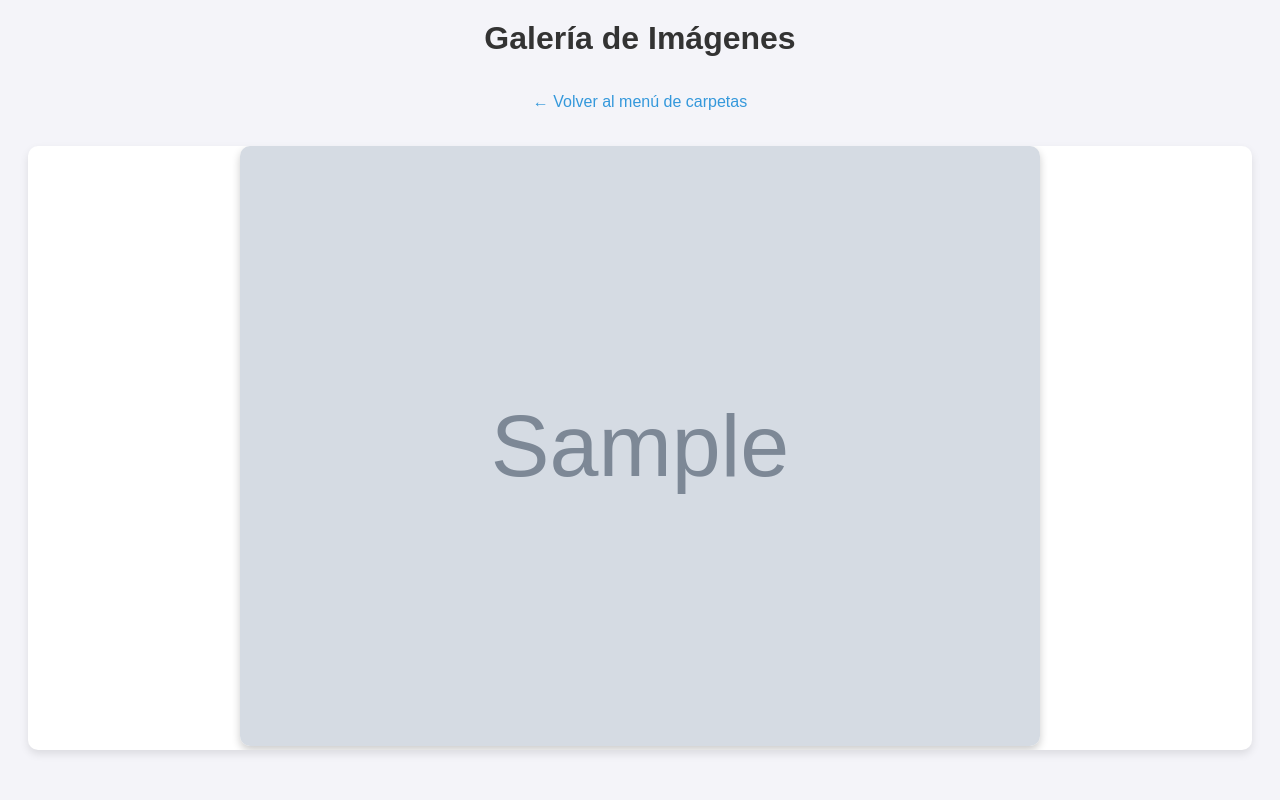
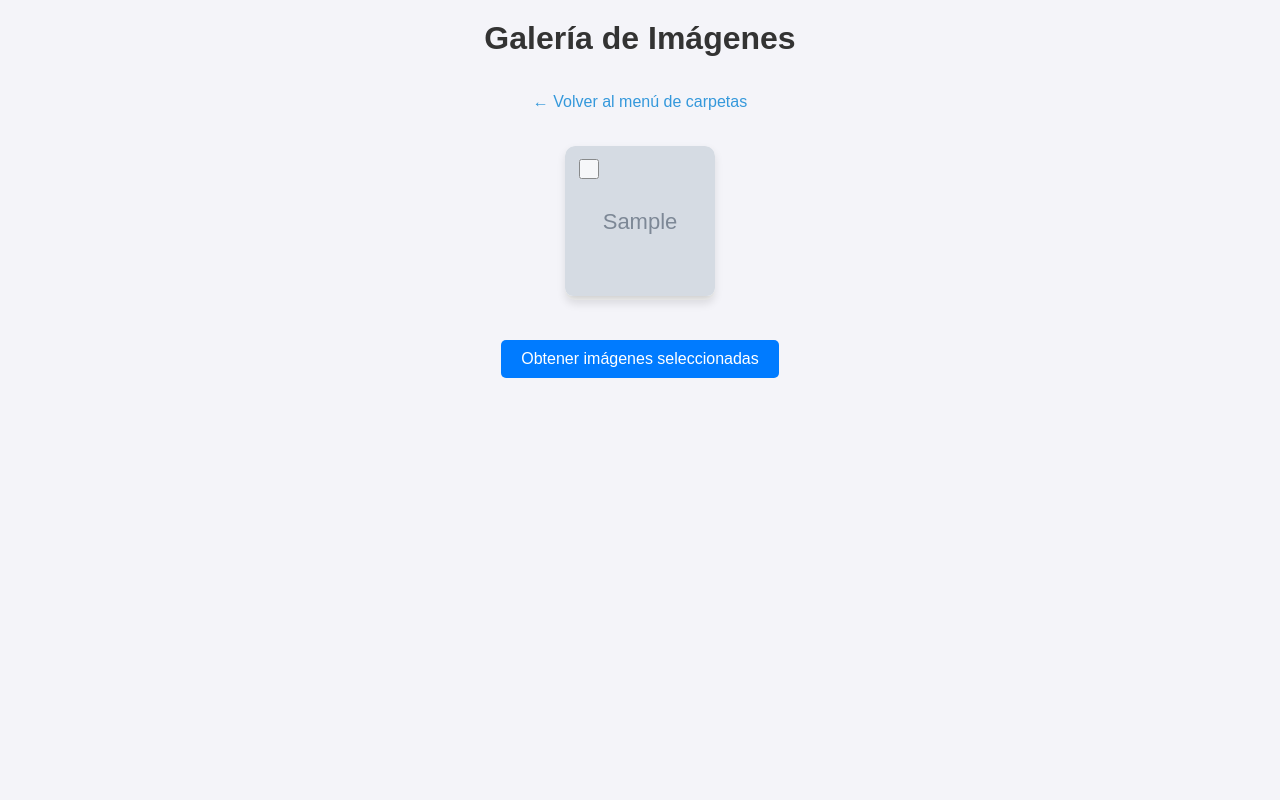
Before and after one commit to DiegoMedel-ai/endoscopy-cam, a Flask app: template templates/gallery.html in a window 1280 px wide. Run offline with Flask 3, Linux system fonts and the light colour scheme; the template is opened without the code that fills it: most values are stand-ins (such as "Sample title", 1, 10 or a date in 2020); grey boxes marked "Sample" are stand-in pictures; parts of the project's set-up code (start-up, migrations or seed data) failed here and were passed over.

Commit message:
Seleccion de fotos

```diff
--- a/templates/gallery.html
+++ b/templates/gallery.html
@@ -5,6 +5,107 @@
     <meta name="viewport" content="width=device-width, initial-scale=1.0">
     <title>Galería - {{ folder }}</title>
     <link rel="stylesheet" href="/static/css/styles.css">
+    <style>
+        .gallery-container {
+            display: flex;
+            flex-wrap: wrap;
+            gap: 10px;
+            justify-content: center;
+        }
+        .gallery-item {
+            position: relative;
+            display: inline-block;
+            transition: transform 0.3s ease-in-out;
+            cursor: pointer;
+        }
+        .gallery-item:hover {
+            transform: scale(1.1);
+        }
+        .gallery-item img {
+            width: 150px;
+            height: 150px;
+            object-fit: cover;
+            border-radius: 8px;
+            box-shadow: 0 4px 8px rgba(0, 0, 0, 0.2);
+        }
+        .image-checkbox {
+            position: absolute;
+            top: 10px;
+            left: 10px;
+            width: 20px;
+            height: 20px;
+            cursor: pointer;
+            z-index: 20;
+            opacity: 0.8;
+        }
+        .image-checkbox:checked + img {
+            border: 3px solid #4CAF50;
+            box-shadow: 0 4px 12px rgba(0, 255, 0, 0.5);
+        }
+        button {
+            display: block;
+            margin: 20px auto;
+            padding: 10px 20px;
+            font-size: 16px;
+            background-color: #007BFF;
+            color: white;
+            border: none;
+            border-radius: 5px;
+            cursor: pointer;
+            transition: background-color 0.3s;
+        }
+        button:hover {
+            background-color: #0056b3;
+        }
+        .modal {
+            display: none;
+            position: fixed;
+            top: 0;
+            left: 0;
+            width: 100%;
+            height: 100%;
+            background: rgba(0, 0, 0, 0.8);
+            justify-content: center;
+            align-items: center;
+            z-index: 50;
+        }
+        .modal img {
+            max-width: 90%;
+            max-height: 90%;
+            border-radius: 10px;
+        }
+        .modal-close {
+            position: absolute;
+            top: 20px;
+            right: 20px;
+            font-size: 30px;
+            color: white;
+            cursor: pointer;
+        }
+    </style>
+    <script>
+        function getSelectedImages() {
+            let selectedImages = [];
+            document.querySelectorAll('.image-checkbox:checked').forEach(checkbox => {
+                selectedImages.push(checkbox.value);
+            });
+            console.log("Imágenes seleccionadas:", selectedImages);
+            alert("Imágenes seleccionadas: " + selectedImages.join(", "));
+        }
+
+        function openModal(event, src) {
+            if (event.target.classList.contains('image-checkbox')) {
+                event.stopPropagation();
+                return;
+            }
+            document.getElementById("modal-image").src = src;
+            document.getElementById("image-modal").style.display = "flex";
+        }
+
+        function closeModal() {
+            document.getElementById("image-modal").style.display = "none";
+        }
+    </script>
 </head>
 <body>
     <h1>Galería de Imágenes</h1>
@@ -12,10 +113,18 @@
 
     <div class="gallery-container">
         {% for image in images %}
-            <div class="gallery-item">
+            <div class="gallery-item" onclick="openModal(event, '{{ url_for('gallery.serve_encrypted_image', folder=folder, filename=image.split('/')[-1]) }}')">
+                <input type="checkbox" class="image-checkbox" value="{{ image.split('/')[-1] }}">
                 <img src="{{ url_for('gallery.serve_encrypted_image', folder=folder, filename=image.split('/')[-1]) }}" alt="Imagen de galería">
             </div>
         {% endfor %}
     </div>
+
+    <button onclick="getSelectedImages()">Obtener imágenes seleccionadas</button>
+
+    <div id="image-modal" class="modal" onclick="closeModal()">
+        <span class="modal-close">&times;</span>
+        <img id="modal-image" src="" alt="Imagen ampliada">
+    </div>
 </body>
 </html>
```
